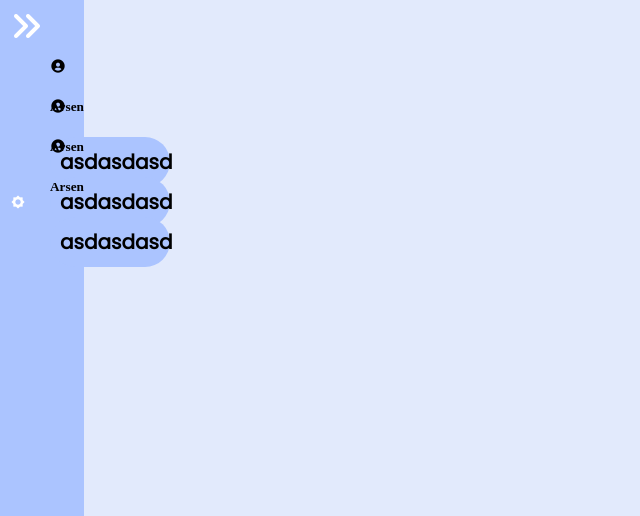
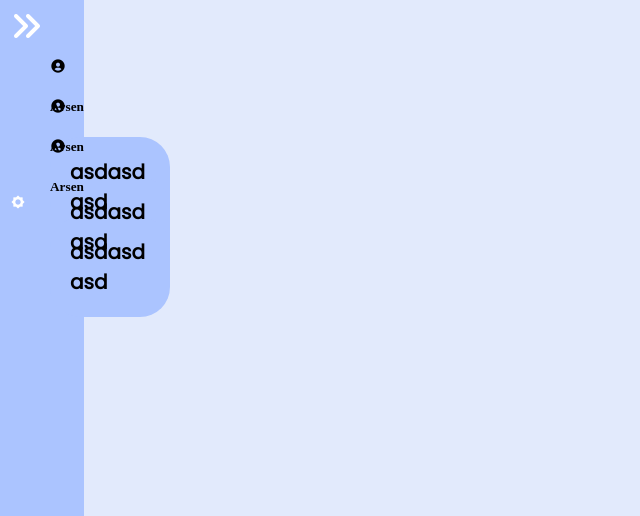
Before and after one commit to Kipachu-1/WebChat-flask, a Flask app: page / in a window 1280 px wide. Shown: the top 516 px of the page, without its empty margins (0-640 px from the left). Run offline with Flask 2, Linux system fonts and the light colour scheme; some libraries are stand-ins or nearby versions.

Commit message:
облочко работает норм

```diff
--- a/static/main_page.css
+++ b/static/main_page.css
@@ -1,19 +1,14 @@
-p {
+p{
+
     font-family: 'Poppins', sans-serif;
     font-size: 20px;
-    font-weight: 900;
-    color: black;
+    font-weight: 600;
     background-color: #ABC4FF;
     border-radius: 30px;
-    padding: 10px;
+    padding: 20px;
     max-width: 500px;
-    display: flex;
-    flex-wrap:nowrap;
-    align-items: flex-end;
-    text-align: left;
-    margin: 0px;
+    word-wrap: break-word;
 }
-
 body {
     display: grid;
     background-color: #E2EAFC;
@@ -34,9 +29,10 @@ body {
 
 }
 .chat{
+    display: flex;
     grid-area: chat;
-    align-items: right;
-    width: 95%;
+    flex-direction:column;
+    align-items: flex-end;
 }
 .bottom_bar{
     grid-area: bottom_bar;
```
